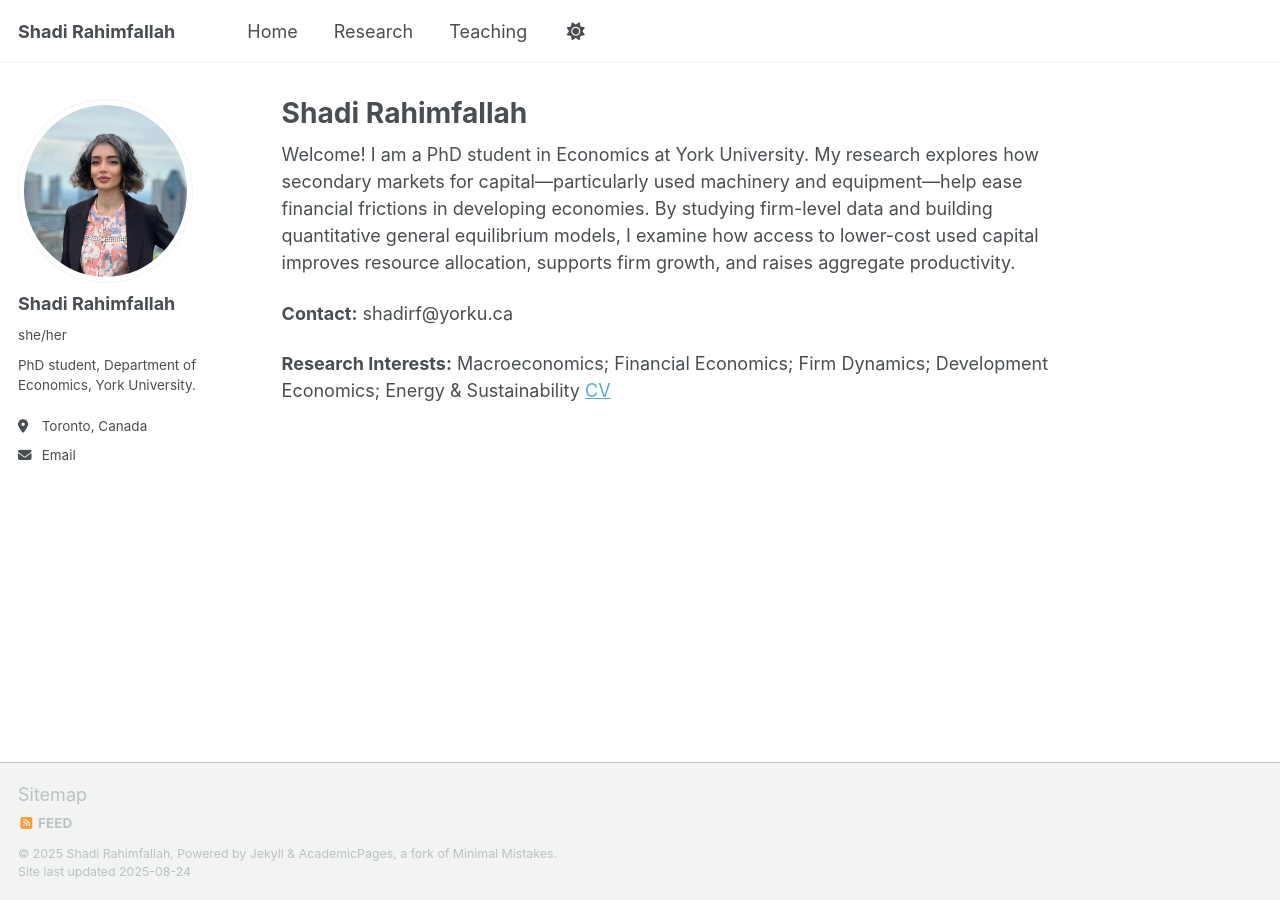
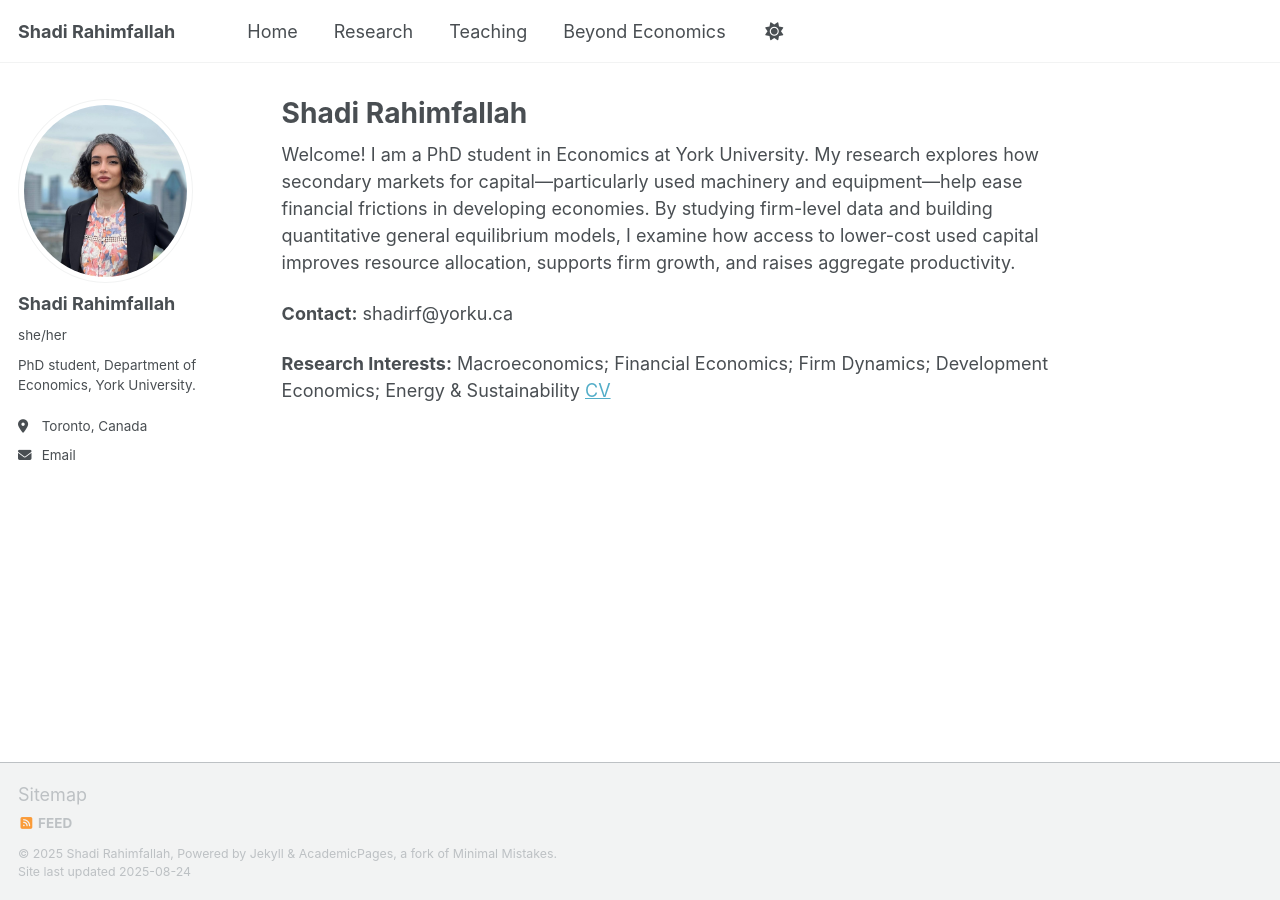
Before and after one commit to ShadiRahimfallah/ShadiRahimfallah.github.io, a Jekyll site: the page built from index.md, in a window 1280 px wide. Built offline with Jekyll 4.4.1, drawn with Linux system fonts in a browser that asks for light colours; a script that is not in the unit is left out.

Commit message:
Update navigation.yml

```diff
--- a/_data/navigation.yml
+++ b/_data/navigation.yml
@@ -5,3 +5,5 @@ main:
     url: /research/
   - title: "Teaching"
     url: /teaching/
+  - title: "Beyond Economics"
+    url: /personal/
```
